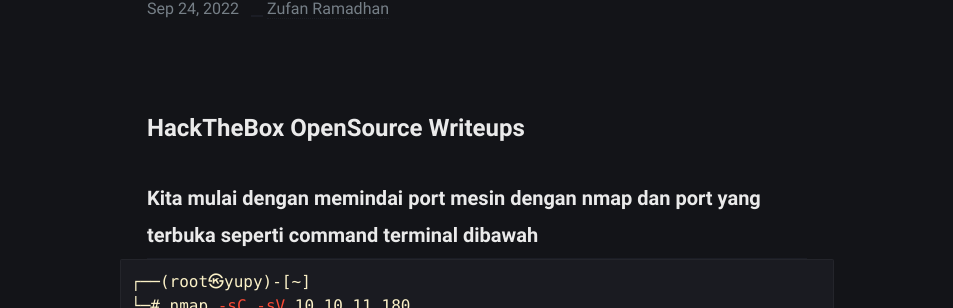
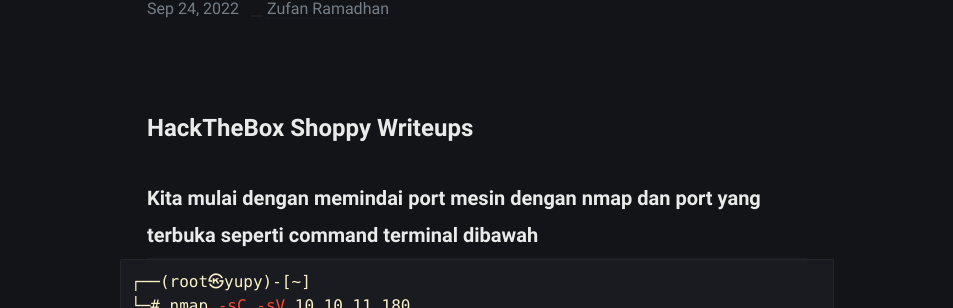
Before and after one commit to zufan-students/blog, a Jekyll site: the page built from _posts/2022-09-24-Hackthebox-Shoppy-WriteUps.md, in a window 1280 px wide and 900 px high. Shown: the part 302-610 px from the top of the window, without its empty margins (163-1116 px from the left). Built offline with Jekyll 4.4.1, drawn with Linux system fonts in a browser that asks for light colours; comment, search, counter and statistics services are not loaded.

Commit message:
Update 2022-09-24-Hackthebox-Shoppy-WriteUps.md

````diff
--- a/_posts/2022-09-24-Hackthebox-Shoppy-WriteUps.md
+++ b/_posts/2022-09-24-Hackthebox-Shoppy-WriteUps.md
@@ -6,7 +6,7 @@
 image:
 ---
 
-# HackTheBox OpenSource Writeups
+# HackTheBox Shoppy Writeups
 
 ### Kita mulai dengan memindai port mesin dengan nmap dan port yang terbuka seperti command terminal dibawah
 ```terminal
````
